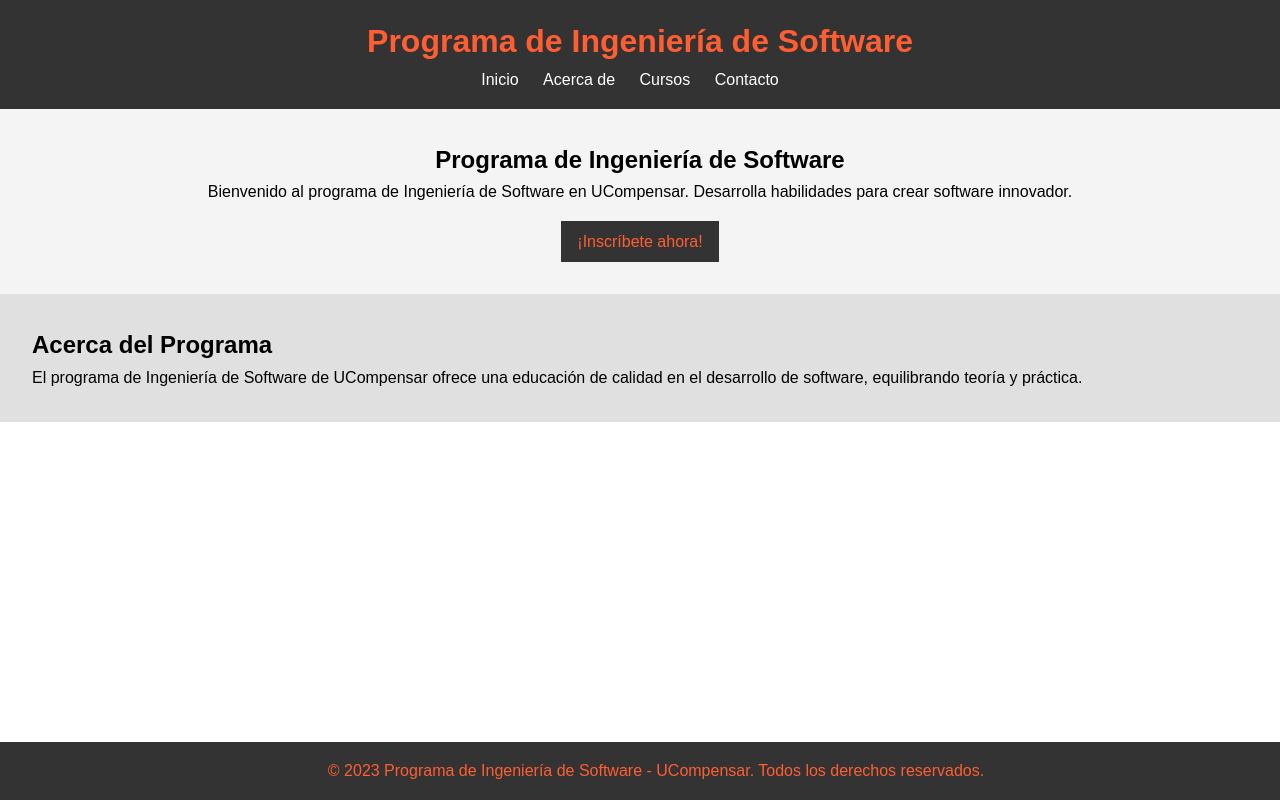
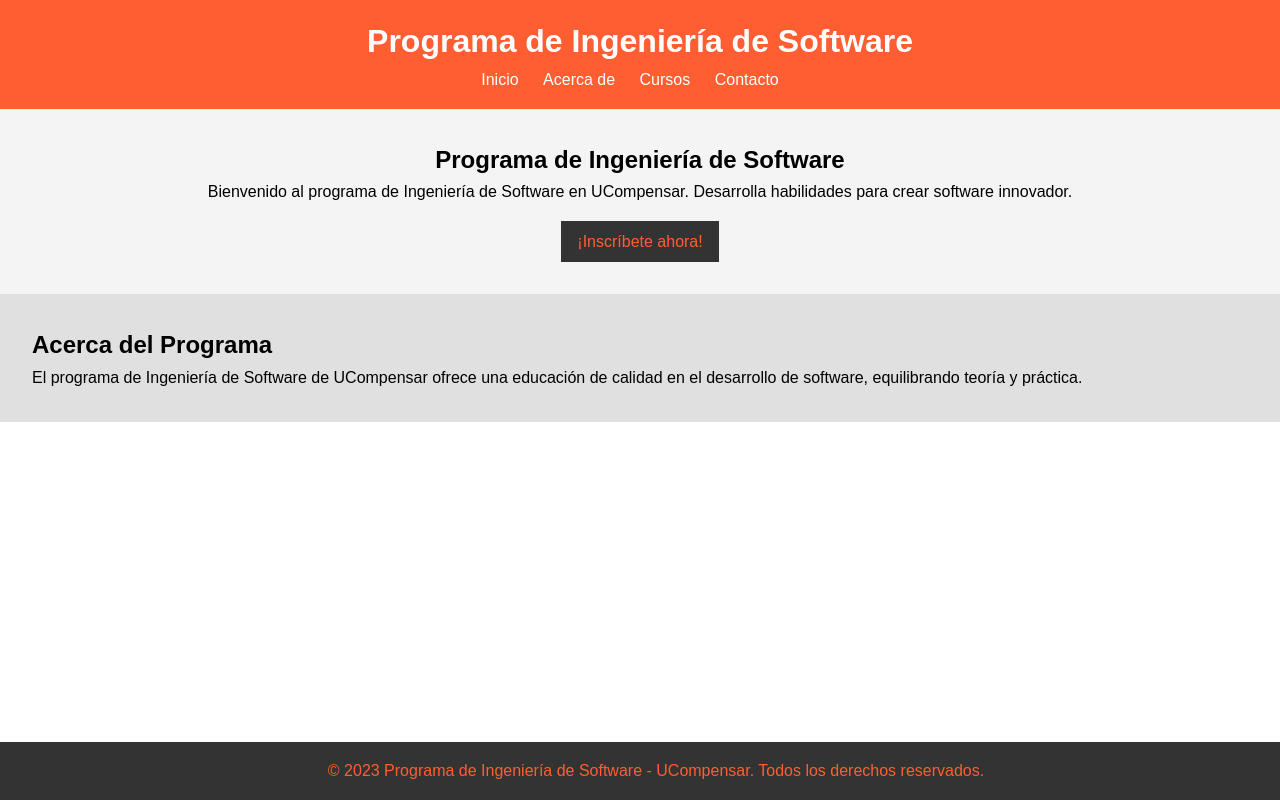
Before and after one commit to YamiMonti26/PaginaUcompensar, a plain HTML site: page index.html in a window 1280 px wide. Drawn offline with Linux system fonts and the light colour scheme.

Commit message:
styles.css

```diff
--- a/styles.css
+++ b/styles.css
@@ -10,8 +10,8 @@ body {
 }
 
 header {
-    background: #333;
-    color: #FF5E33;
+    background: #FF5E33;
+    color: white;
     padding: 1rem;
     text-align: center;
 }
```
